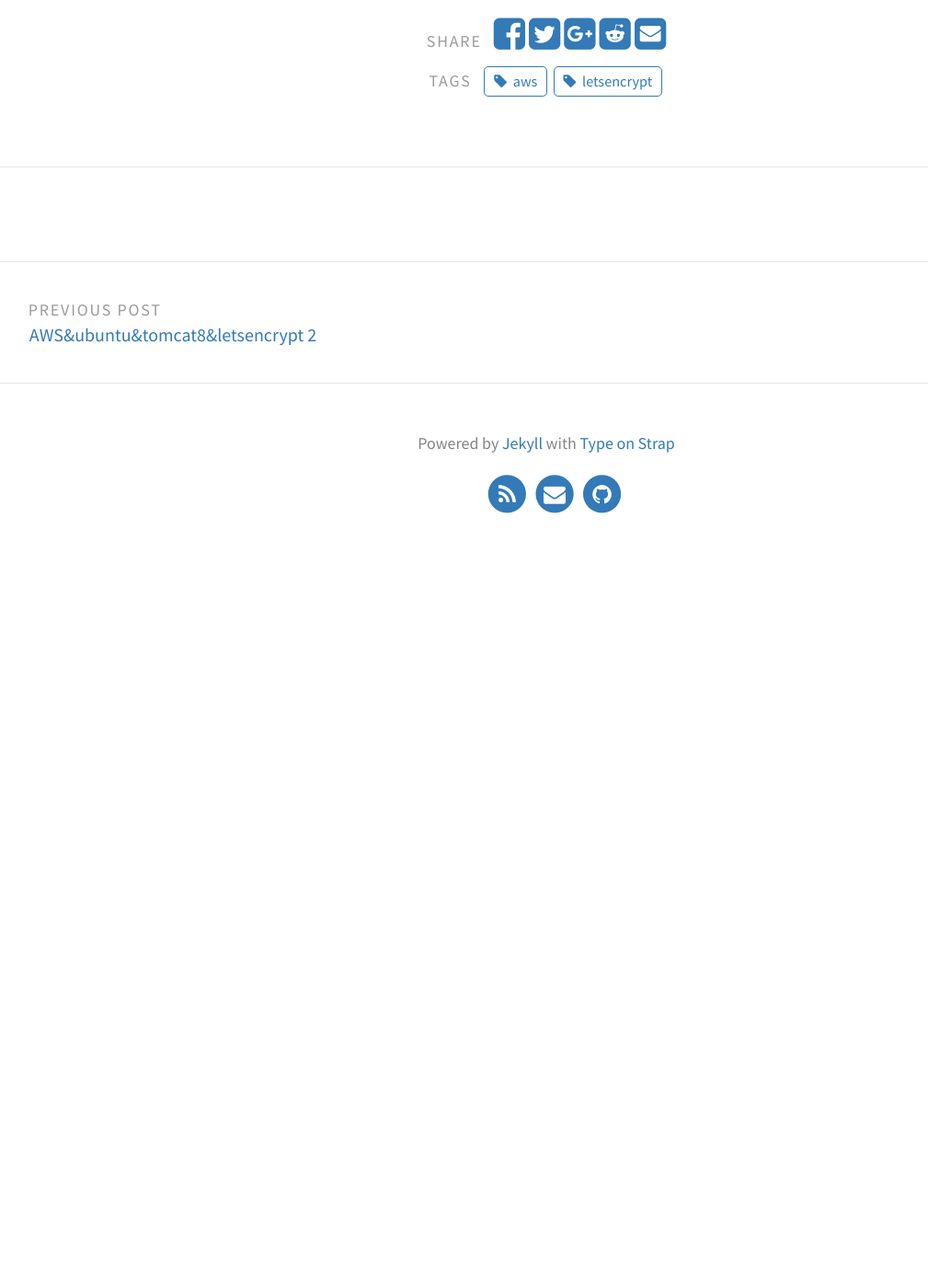
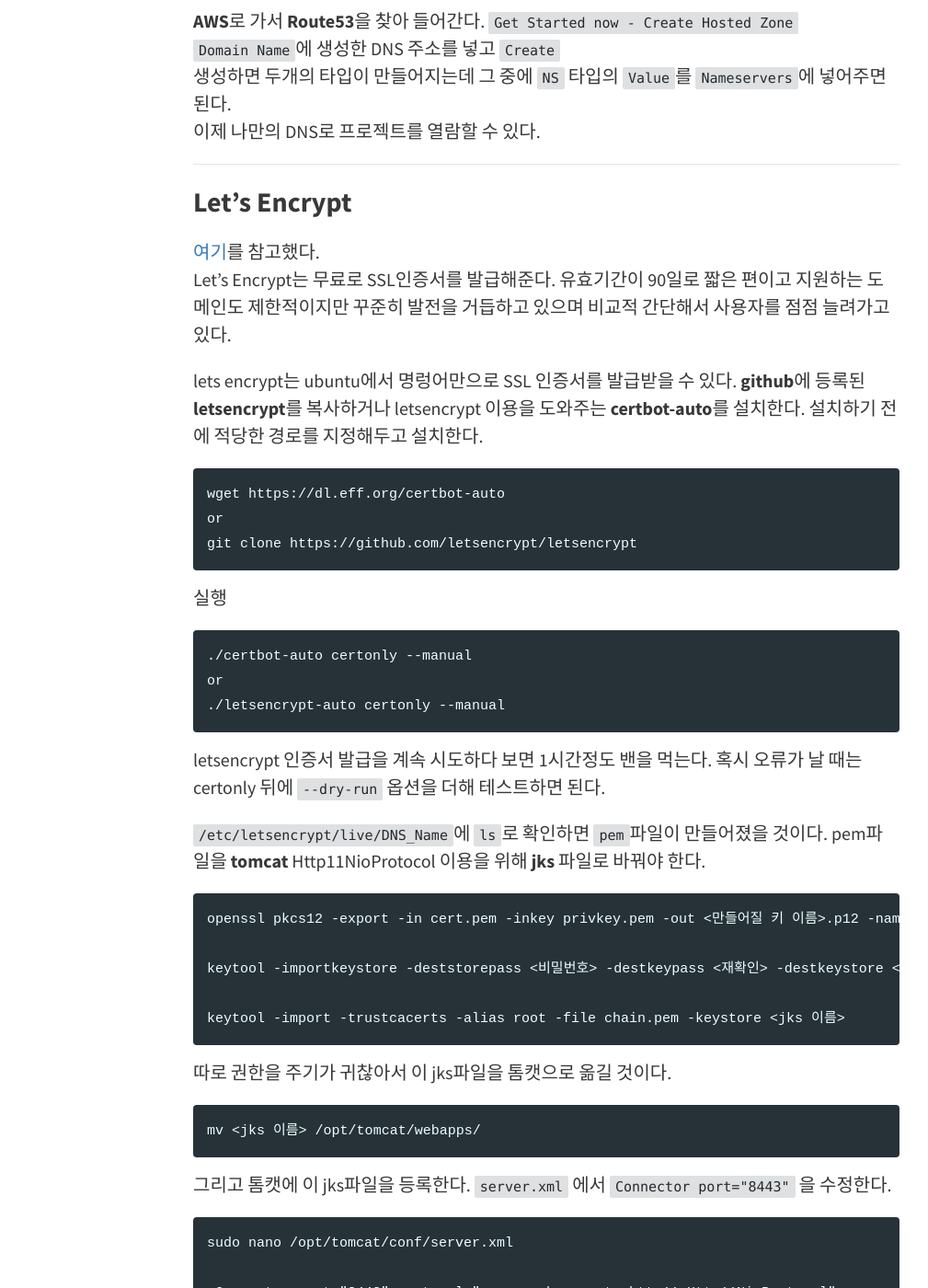
Before and after one commit to clemado1/blog-old, a Jekyll site: the page built from _posts/2018-09-19-AWS&ubuntu&tomcat8&letsencrypt-3.md, in a window 1280 px wide and 1400 px high, scrolled down 802 px. Shown: the whole window at 92% size, without its empty margins (46-1055 px from the left). Built offline with Jekyll 4.4.1, drawn with Linux system fonts in a browser that asks for light colours; comment, search, counter and statistics services are not loaded; before the commit the page ends 1432 px from its top, so only the background shows below that; some of the changed text lies outside the part shown.

Commit message:
post aws 3rd

````diff
--- a/_posts/2018-09-19-AWS&ubuntu&tomcat8&letsencrypt-3.md
+++ b/_posts/2018-09-19-AWS&ubuntu&tomcat8&letsencrypt-3.md
@@ -4,15 +4,81 @@ title: "AWS&ubuntu&tomcat8&letsencrypt 3"
 tags: [aws, letsencrypt]
 ---
 
+### 주소의 :8080 제거
+
+`http://elastic-ip:8080/프로젝트명`
+리눅스는 1024 이하의 포트에서 root이외의 사용자가 접근할 수 없다. 그러므로 tomcat `server.xml`을 만지는 것이 아니라 `iptables`를 통해 80포트를 8080으로 리다이렉트할 것이다.
+
+```
+sudo iptables -A PREROUTING -t nat -i eth0 -p tcp --dport 80 -j REDIRECT --to-port 8080
+```
+`-A` : 새로운 규칙 `-t` : 테이블 `-i` : 인터페이스 `-p` : 프로토콜 `--dport` : 도착지 포트
+`http://elastic-ip/프로젝트`로 접속 가능한지 확인한다.
+
+### 도메인 등록
+나는 무료 도메인 사이트 [freenom](https://www.freenom.com/en/index.html?lang=en)을 이용했다. 회원가입 후 도메인을 신청하고 [여기](https://www.sslforfree.com/)에서 보안서 발급이 가능한 DNS인지 확인한다.
+
+가능하면 다시 **freenom**에서 `services - myDomains - Manage` 에 들어간다. `Management Tools - Nameservers`에서 대기.
+
+**AWS**로 가서 **Route53**을 찾아 들어간다. `Get Started now - Create Hosted Zone`
+`Domain Name`에 생성한 DNS 주소를 넣고 `Create`
+생성하면 두개의 타입이 만들어지는데 그 중에 `NS` 타입의 `Value`를 `Nameservers`에 넣어주면 된다.
+이제 나만의 DNS로 프로젝트를 열람할 수 있다.
 
 
+- - -
 
-### war파일 배포
+### Let's Encrypt
 
-프로젝트 혹은 톰캣 폴더의 `context.xml`가 상황에 맞게 설정되었는지 확인하고 export한다.
+[여기](https://elfinlas.github.io/2018/03/19/spring-boot-tls-certbot/)를 참고했다.
+Let's Encrypt는 무료로 SSL인증서를 발급해준다. 유효기간이 90일로 짧은 편이고 지원하는 도메인도 제한적이지만 꾸준히 발전을 거듭하고 있으며 비교적 간단해서 사용자를 점점 늘려가고 있다.
 
-배포를 위해 `http://elastic-ip/manager/html` 매니저 페이지로 진입. `tomcat-users.xml`에서 등록한 이름과 비밀번호를 통해 로그인 한다.
+lets encrypt는 ubuntu에서 명렁어만으로 SSL 인증서를 발급받을 수 있다. **github**에 등록된 **letsencrypt**를 복사하거나 letsencrypt 이용을 도와주는 **certbot-auto**를 설치한다. 설치하기 전에 적당한 경로를 지정해두고 설치한다.
+```
+wget https://dl.eff.org/certbot-auto
+or
+git clone https://github.com/letsencrypt/letsencrypt
+```
 
-![image]({{ site.baseurl }}/assets/img/pexels/manager.png)
+실행
+```
+./certbot-auto certonly --manual
+or
+./letsencrypt-auto certonly --manual
+```
+letsencrypt 인증서 발급을 계속 시도하다 보면 1시간정도 밴을 먹는다. 혹시 오류가 날 때는 certonly 뒤에 `--dry-run` 옵션을 더해 테스트하면 된다.
 
-war파일 등록. 이제 `http://elastic-ip:8080/프로젝트이름`을 통해 프로젝트를 확인할 수 있다.
+`/etc/letsencrypt/live/DNS_Name`에 `ls`로 확인하면 `pem`파일이 만들어졌을 것이다. pem파일을 **tomcat** Http11NioProtocol 이용을 위해 **jks** 파일로 바꿔야 한다.
+
+```
+openssl pkcs12 -export -in cert.pem -inkey privkey.pem -out <만들어질 키 이름>.p12 -name tomcat -CAfile chain.pem -caname root
+
+keytool -importkeystore -deststorepass <비밀번호> -destkeypass <재확인> -destkeystore <만들어질jks 이름> -srckeystore <만든 키스토어 이름>.p12 -srcstoretype PKCS12 -srcstorepass <방금 생성한 키의 비밀번호> -alias tomcat
+
+keytool -import -trustcacerts -alias root -file chain.pem -keystore <jks 이름>
+```
+따로 권한을 주기가 귀찮아서 이 jks파일을 톰캣으로 옮길 것이다.
+```
+mv <jks 이름> /opt/tomcat/webapps/
+```
+
+그리고 톰캣에 이 jks파일을 등록한다. `server.xml` 에서 `Connector port="8443"` 을 수정한다.
+
+```
+sudo nano /opt/tomcat/conf/server.xml
+
+<Connector port="8443" protocol="org.apache.coyote.http11.Http11NioProtocol"
+               maxThreads="150" SSLEnabled="true" scheme="https" secure="true"
+               URIEncoding="UTF-8" clientAuth="false" sslProtocol="TLS"
+               keystoreFile="/opt/tomcat/jks이름" keystorePass="비밀번호"
+</Connector>
+
+```
+
+그냥 `http://DNS/프로젝트` 로 들어가면 443으로 진입하면서 권한이 뜬다. 이를 위해 똑같이, 443 포트를 8443으로 리다이렉트 해준다.
+```
+sudo iptables -A PREROUTING -t nat -i eth0 -p tcp --dport 443 -j REDIRECT --to-port 8443
+```
+
+![image]({{ site.baseurl }}/assets/img/pexels/completeurl.png)
+완성!!
````
Also changed, not shown: _posts/2018-09-17-AWS&ubuntu&tomcat8&letsencrypt-1.md (+6 -0 lines), _posts/2018-09-18-AWS&ubuntu&tomcat8&letsencrypt-2.md (+9 -1 lines).
